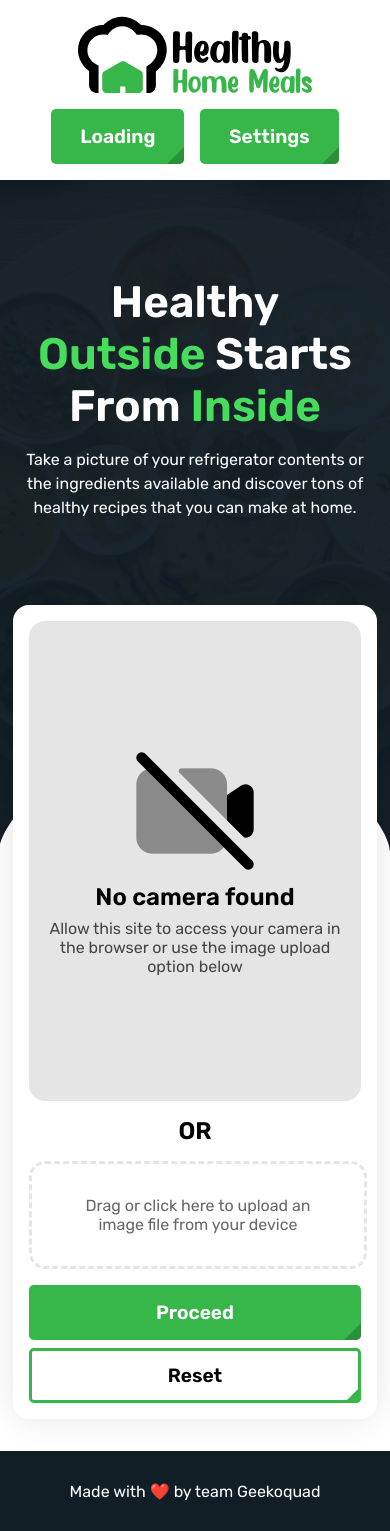
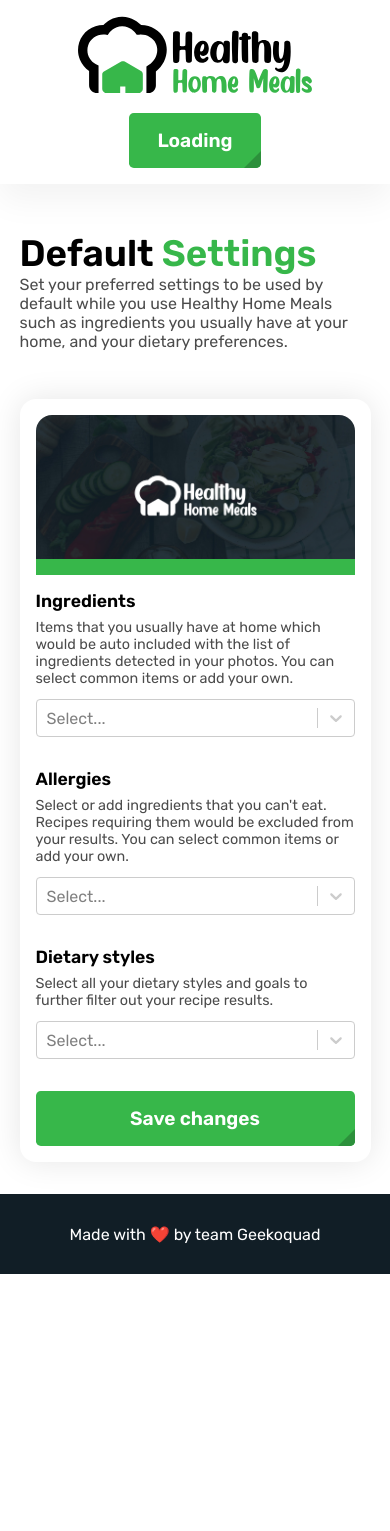
Before and after one commit to mshreeya/Healthy-Home-Meals, a React (Create React App) app in the folder frontend/: page /settings in a window 390 px wide. Before the commit this address led to /. After the commit the page ends 1274 px from the top, so only its background shows below. Built offline with nearby package versions, Linux system fonts and the light colour scheme; no server answers.

Commit message:
settings

```diff
--- a/frontend/package.json
+++ b/frontend/package.json
@@ -14,6 +14,7 @@
     "react-router-dom": "^6.10.0",
     "react-router-hash-link": "^2.4.3",
     "react-scripts": "5.0.1",
+    "react-select": "^5.7.2",
     "react-webcam": "^7.0.1",
     "web-vitals": "^2.1.4",
     "workbox-background-sync": "^6.5.4",
--- a/frontend/src/App.js
+++ b/frontend/src/App.js
@@ -7,6 +7,7 @@ import RouteTransition from "./utils/routeTransition";
 import hideLoader from "./utils/hideLoader";
 import NavBar from "./components/navBar";
 import Footer from "./components/footer";
+import SettingsPage from "./routes/settingsPage";
 
 export default function App() {
     useEffect(hideLoader, []);
@@ -23,6 +24,7 @@ export default function App() {
             <Routes>
                 <Route element={<RouteTransition />}>
                     <Route path="/" element={<HomePage />} />
+                    <Route path="/settings" element={<SettingsPage />} />
                     <Route path="*" element={<Navigate to="/" />} />
                 </Route>
             </Routes>
--- a/frontend/src/components/navBar/index.js
+++ b/frontend/src/components/navBar/index.js
@@ -4,6 +4,7 @@ import CusButton from "../button";
 import { InView } from "react-intersection-observer";
 import { useEffect, useState } from "react";
 import axios from "axios";
+import { HashLink } from "react-router-hash-link";
 
 export default function NavBar() {
     const [isSignedIn, setIsSignedIn] = useState(2);
@@ -30,7 +31,7 @@ export default function NavBar() {
         <nav>
             <div className={classes.nav}>
                 <InView triggerOnce>{({ inView, ref }) => (
-                    <img src={logoLong} alt="logo" ref={ref} style={{ animation: inView ? `${classes.goUp} 1s forwards .3s ease` : "none", opacity: 0 }} />
+                    <HashLink to="/"><img src={logoLong} alt="logo" ref={ref} style={{ animation: inView ? `${classes.goUp} 1s forwards .3s ease` : "none", opacity: 0 }} /></HashLink>
                 )}</InView>
                 <div className={classes.buttonsWrap}>
                     <InView triggerOnce>{({ inView, ref }) => (
@@ -38,11 +39,11 @@ export default function NavBar() {
                             <CusButton text={logText[isSignedIn].text} />
                         </a>
                     )}</InView>
-                    <InView triggerOnce>{({ inView, ref }) => (
-                        <a href="/" ref={ref} style={{ animation: inView ? `${classes.goUp} 1s forwards .9s ease` : "none", opacity: 0 }} >
+                    {isSignedIn === 1 ? <InView triggerOnce>{({ inView, ref }) => (
+                        <HashLink to="/settings" ref={ref} style={{ animation: inView ? `${classes.goUp} 1s forwards .9s ease` : "none", opacity: 0 }} >
                             <CusButton text="Settings" />
-                        </a>
-                    )}</InView>
+                        </HashLink>
+                    )}</InView> : null}
                 </div>
             </div>
         </nav>
--- /dev/null
+++ b/frontend/src/routes/settingsPage/index.js
@@ -0,0 +1,46 @@
+import classes from "./index.module.css";
+import CreatableSelect from 'react-select/creatable';
+import Select from 'react-select'
+
+import cardHeader from "../../assets/settingheader.jpg";
+import CusButton from "../../components/button";
+
+const ingredientsList = [
+    { value: "orange", label: "Orange" },
+];
+
+export default function SettingsPage(props) {
+    return (
+        <>
+            <section className={classes.topText}>
+                <div>Default <span style={{ color: "#37B74A" }}>Settings</span></div>
+                <div>Set your preferred settings to be used by default while you use Healthy Home Meals such as ingredients you usually have at your home, and your dietary preferences.</div>
+            </section>
+            <section className={classes.card}>
+                <div className={classes.cardImg}>
+                    <img src={cardHeader} alt="Card" />
+                </div>
+                <div className={classes.formArea}>
+                    <div>
+                        <div className={classes.formHead}>Ingredients</div>
+                        <div className={classes.formSubHead}>Items that you usually have at home which would be auto included with the list of ingredients detected in your photos. You can select common items or add your own.</div>
+                        <CreatableSelect isMulti options={ingredientsList} className={classes.select} />
+                    </div>
+                    <div>
+                        <div className={classes.formHead}>Allergies</div>
+                        <div className={classes.formSubHead}>Select or add ingredients that you can't eat. Recipes requiring them would be excluded from your results. You can select common items or add your own.</div>
+                        <CreatableSelect isMulti options={ingredientsList} className={classes.select} />
+                    </div>
+                    <div>
+                        <div className={classes.formHead}>Dietary styles</div>
+                        <div className={classes.formSubHead}>Select all your dietary styles and goals to further filter out your recipe results.</div>
+                        <Select isMulti options={ingredientsList} className={classes.select} />
+                    </div>
+                    <div className={classes.savebtn}>
+                        <CusButton text="Save changes" />
+                    </div>
+                </div>
+            </section>
+        </>
+    );
+}
--- /dev/null
+++ b/frontend/src/routes/settingsPage/index.module.css
@@ -0,0 +1,125 @@
+.topText {
+    display: flex;
+    justify-content: space-between;
+    align-items: center;
+    max-width: 65rem;
+    width: 90vw;
+    margin: 5rem auto;
+    margin-bottom: 3rem;
+    gap: 5vw;
+}
+
+.topText>div:nth-of-type(1) {
+    font-weight: bold;
+    font-size: 2.3rem;
+    white-space: nowrap;
+}
+
+.topText>div:nth-of-type(2) {
+    opacity: 0.7;
+}
+
+
+.card {
+    background: white;
+    border-radius: 1rem;
+    box-shadow: 0 0 2rem rgba(0, 0, 0, 0.1);
+    padding: 1rem;
+    margin: 0 auto;
+    margin-bottom: 5rem;
+    max-width: 80rem;
+    width: 90vw;
+    box-sizing: border-box;
+    display: flex;
+    gap: 1rem;
+}
+
+.cardImg {
+    width: 40vw;
+    border-radius: 1rem 0 0 1rem;
+    overflow: hidden;
+    position: relative;
+}
+
+.cardImg img {
+    width: 100%;
+    height: 100%;
+    object-fit: cover;
+}
+
+.cardImg::before {
+    content: "";
+    display: block;
+    position: absolute;
+    background: #37B74A;
+    width: 1rem;
+    right: 0;
+    top: 0;
+    bottom: 0;
+}
+
+.formArea {
+    flex: 50%;
+    display: flex;
+    flex-direction: column;
+    gap: 2rem;
+    padding: 1rem 1rem 0 0;
+}
+
+
+.formHead {
+    font-size: 1.1rem;
+    font-weight: bold;
+    margin-bottom: 0.5rem;
+}
+
+.formSubHead {
+    margin-bottom: 0.75rem;
+    opacity: 0.7;
+    font-size: 0.9rem;
+}
+
+.savebtn {
+    width: fit-content;
+}
+
+@media (max-width:980px) {
+    .topText {
+        flex-direction: column;
+        gap: 0;
+        text-align: left;
+        align-items: flex-start;
+        margin: 3rem auto;
+    }
+
+    .cardImg::before {
+        width: 100%;
+        height: 1rem;
+        top: unset;
+        bottom: 0;
+        left: 0;
+    }
+
+    .cardImg {
+        flex-direction: column;
+        width: 100%;
+        height: 10rem;
+        border-radius: 1rem 1rem 0 0;
+    }
+
+    .card {
+        flex-direction: column;
+        height: unset;
+        margin-bottom: 2rem;
+    }
+
+    .formArea {
+        flex: unset;
+        padding: 0;
+    }
+
+    .savebtn {
+        width: unset;
+        text-align: center;
+    }
+}
```
Also changed, not shown: frontend/src/assets/settingheader.jpg (added), 1 other file (tests, documents, lock files or other folders).
